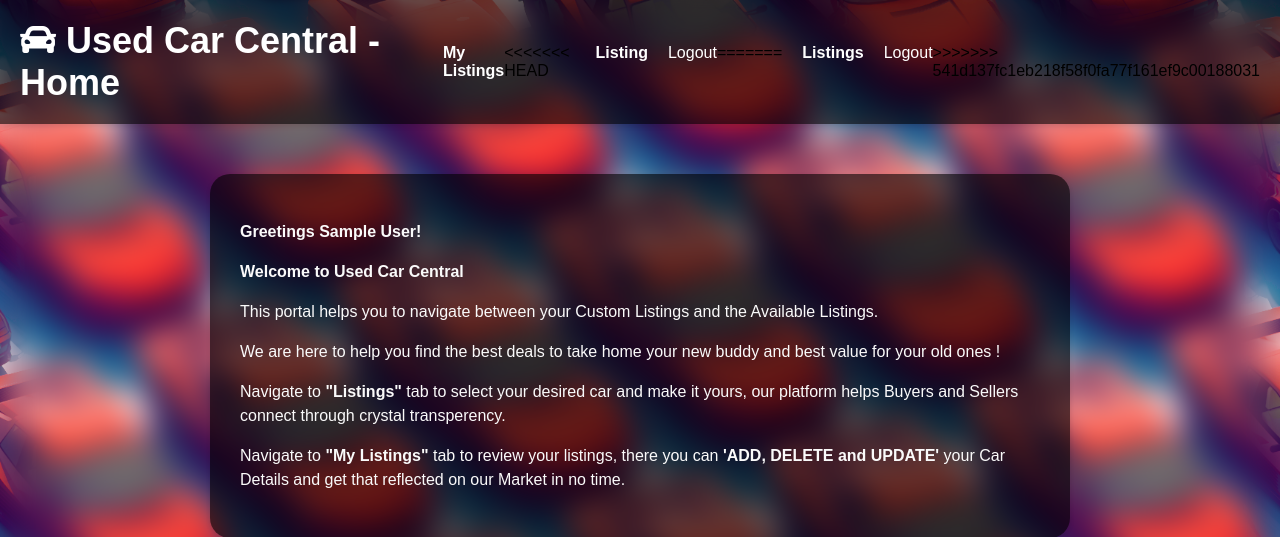
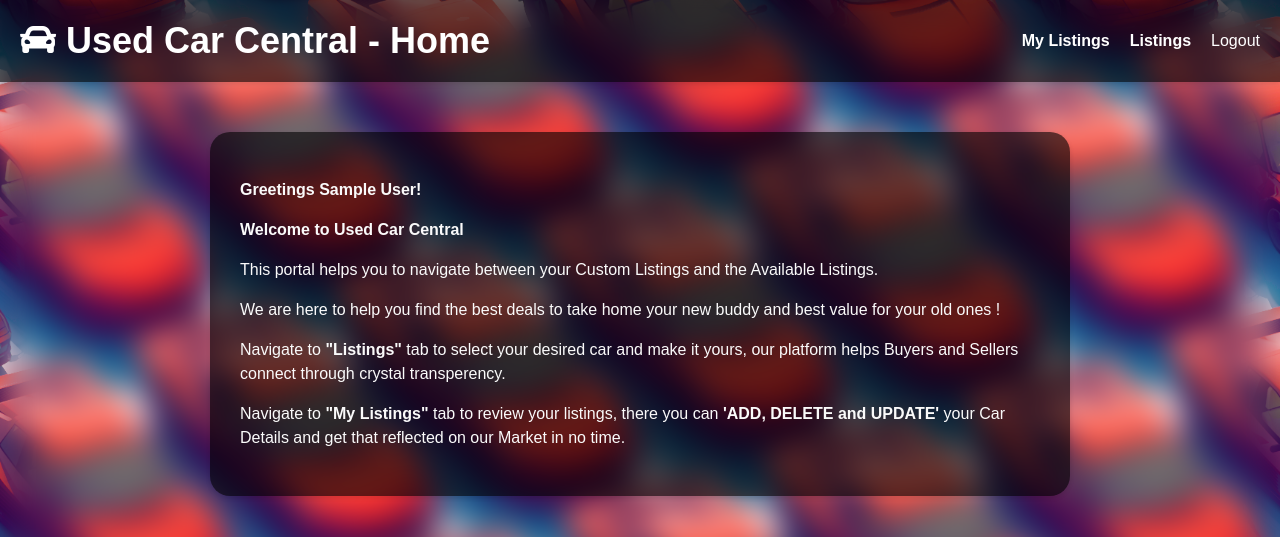
Before and after one commit to ramkiran55/UsedCarCentral, a Flask app: page /home in a window 1280 px wide. Shown: the top 537 px of the page. Run offline with Flask 3, Linux system fonts and the light colour scheme; the visitor is signed in with stand-in values (Sample User, id 1).

Commit message:
my listings and listings nav

```diff
--- a/UsedCarCentral.py
+++ b/UsedCarCentral.py
@@ -89,7 +89,7 @@ def register():
         return render_template('register.html')
 
 @UsedCarCentral.route("/getcarlistings")
-def getCarListings():
+def getcarlistings():
     car_listings = []
     con = connection_uri()
     cursor = con.cursor()
@@ -120,7 +120,7 @@ def getCarListings():
 #     return render_template("index.html")
 
 @UsedCarCentral.route("/getmycarlistings", methods = ['GET', 'POST'])
-def getUserCarListings():
+def getmycarlistings():
     if request.method == 'GET':
         my_car_listings = []
         try:
--- a/templates/landing.html
+++ b/templates/landing.html
@@ -10,10 +10,6 @@
     <header>
       <h1><i class="fas fa-car" style="--fa-secondary-color: #ff0000;"></i> Used Car Central :  <strong> Welcome </strong></h1>
       <nav>
-<<<<<<< HEAD
-      <a href="{{ url_for('getCarListings') }}"><strong>Listing</strong></a>
-=======
->>>>>>> 541d137fc1eb218f58f0fa77f161ef9c00188031
       <a href="{{ url_for('login') }}"><strong>Login</strong></a>
       <a href="{{ url_for('register') }}"><strong>Registration</strong></a>
       </nav>
--- a/templates/listing.html
+++ b/templates/listing.html
@@ -12,7 +12,7 @@
       <h1><i class="fas fa-car" style="--fa-secondary-color: #ff0000;"></i> Used Car Central - <strong> All Listings Page</strong></h1>
       <nav>
         <a href="{{ url_for('home') }}"><strong>Home</strong></a>
-        <a href="{{ url_for('getUserCarListings') }}"><strong>My Listings</strong></a>
+        <a href="{{ url_for('getmycarlistings') }}"><strong>My Listings</strong></a>
         <a href="{{ url_for('logout') }}">Logout</a>
       </nav>
     </header>
--- a/templates/mylisting.html
+++ b/templates/mylisting.html
@@ -3,8 +3,8 @@
   <head>
     <meta charset="UTF-8" />
     <title>Used Car Central</title>
-    <link rel="stylesheet" href="landing.css" />
-    <link rel="stylesheet" href="mylisting.css" />
+    <link rel="stylesheet" href="../static/styles/landing.css" />
+    <link rel="stylesheet" href="../static/styles/mylisting.css" />
     <link rel="stylesheet" href="https://cdnjs.cloudflare.com/ajax/libs/font-awesome/5.15.3/css/all.min.css" />
   </head>
   <body>
@@ -12,7 +12,7 @@
       <h1><i class="fas fa-car" style="--fa-secondary-color: #ff0000;"></i> Used Car Central - <strong>MyListings Page</strong></h1>
       <nav>
         <a href="{{ url_for('home') }}"><strong>Home</strong></a>
-        <a href="{{ url_for('getCarListings') }}"><strong>Listing</strong></a>
+        <a href="{{ url_for('getcarlistings') }}"><strong>Listings</strong></a>
         <a href="{{ url_for('logout') }}">Logout</a>
       </nav>
     </header>
--- a/templates/prelisting.html
+++ b/templates/prelisting.html
@@ -10,14 +10,9 @@
     <header>
       <h1><i class="fas fa-car" style="--fa-secondary-color: #ff0000;"></i> Used Car Central <strong> - Home </strong></h1>
       <nav>
-        <a href="{{ url_for('getUserCarListings') }}"><strong>My Listings</strong></a>
-<<<<<<< HEAD
-        <a href="{{ url_for('getCarListings') }}"><strong>Listing</strong></a>
-        <a href="#">Logout</a>
-=======
+        <a href="{{ url_for('getmycarlistings') }}"><strong>My Listings</strong></a>
         <a href="{{ url_for('getcarlistings') }}"><strong>Listings</strong></a>
         <a href="{{ url_for('logout') }}">Logout</a>
->>>>>>> 541d137fc1eb218f58f0fa77f161ef9c00188031
       </nav>
     </header>
 
```
